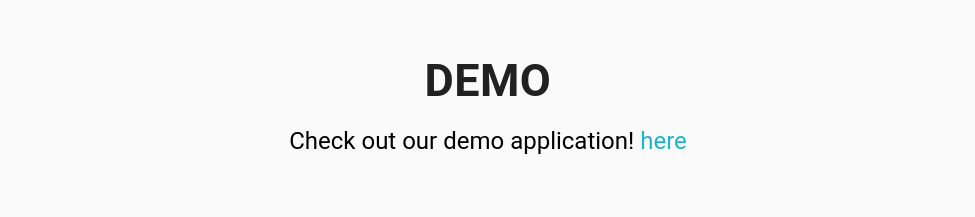
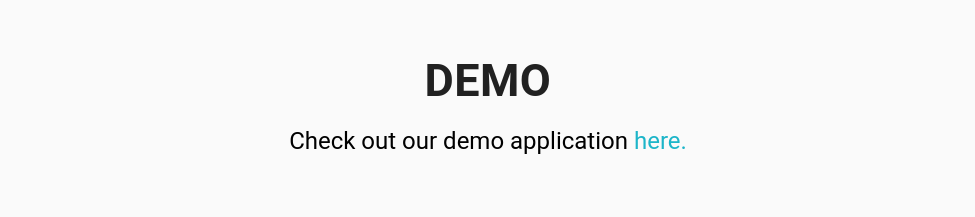
Before and after one commit to Atomic-Devs/atomic-website, a React (Create React App) app: page / in a window 1280 px wide. Shown: the part 2900-3117 px from the top of the page, without its empty margins (152-1127 px from the left). Built offline with nearby package versions, Linux system fonts and the light colour scheme.

Commit message:
Update demo section

```diff
--- a/src/Components/Demo/Demo.jsx
+++ b/src/Components/Demo/Demo.jsx
@@ -21,13 +21,13 @@ function Demo() {
         DEMO
       </Typography>
       <Typography variant="h5" align="center" style={{ color: "black", paddingTop: "10px" }}>
-        Check out our demo application! <Link
+        Check out our demo application <Link
           href="https://atomic-devs.github.io/jotai-tic-tac-toe-demo/"
           target="_blank"
           rel="noreferrer"
           style={{textDecoration: "none", color:"#1cb5c9"}}
         >
-          here
+          here.
         </Link>{" "}
         </Typography>
       </div>
```
